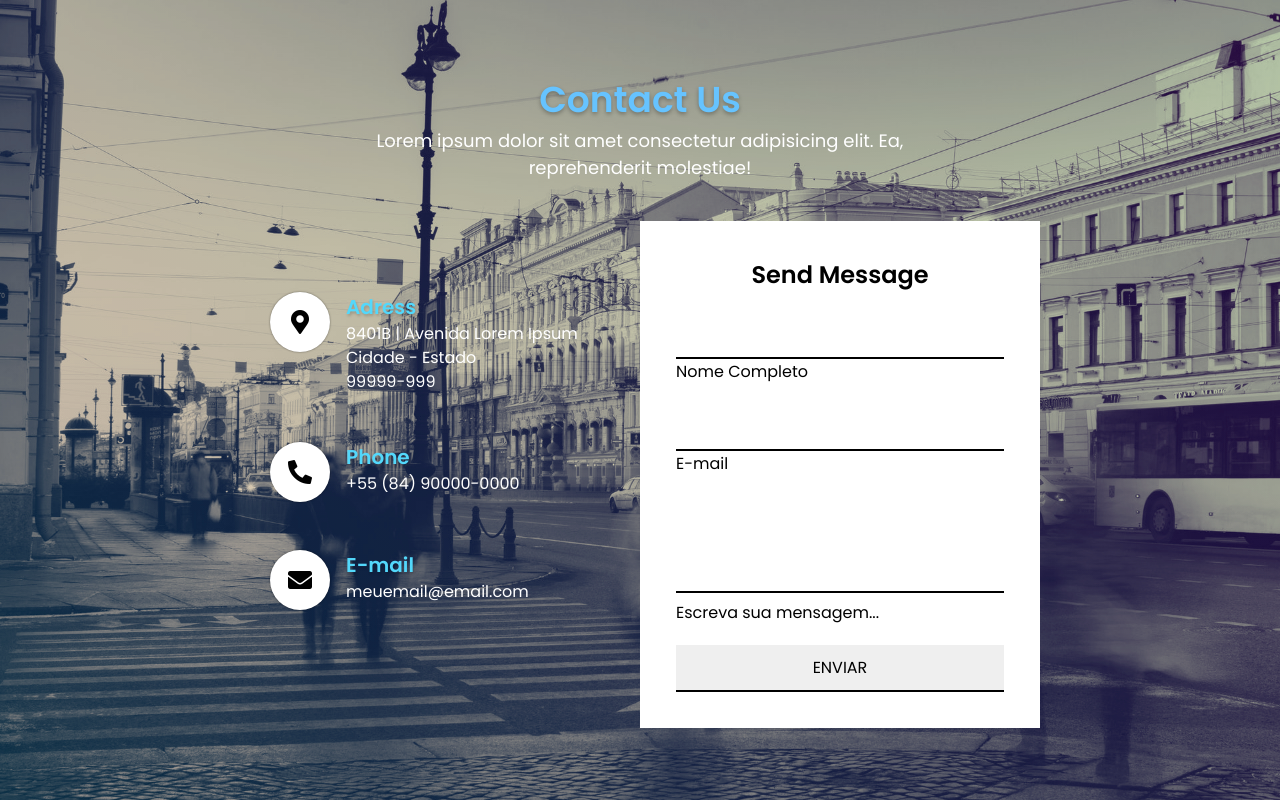
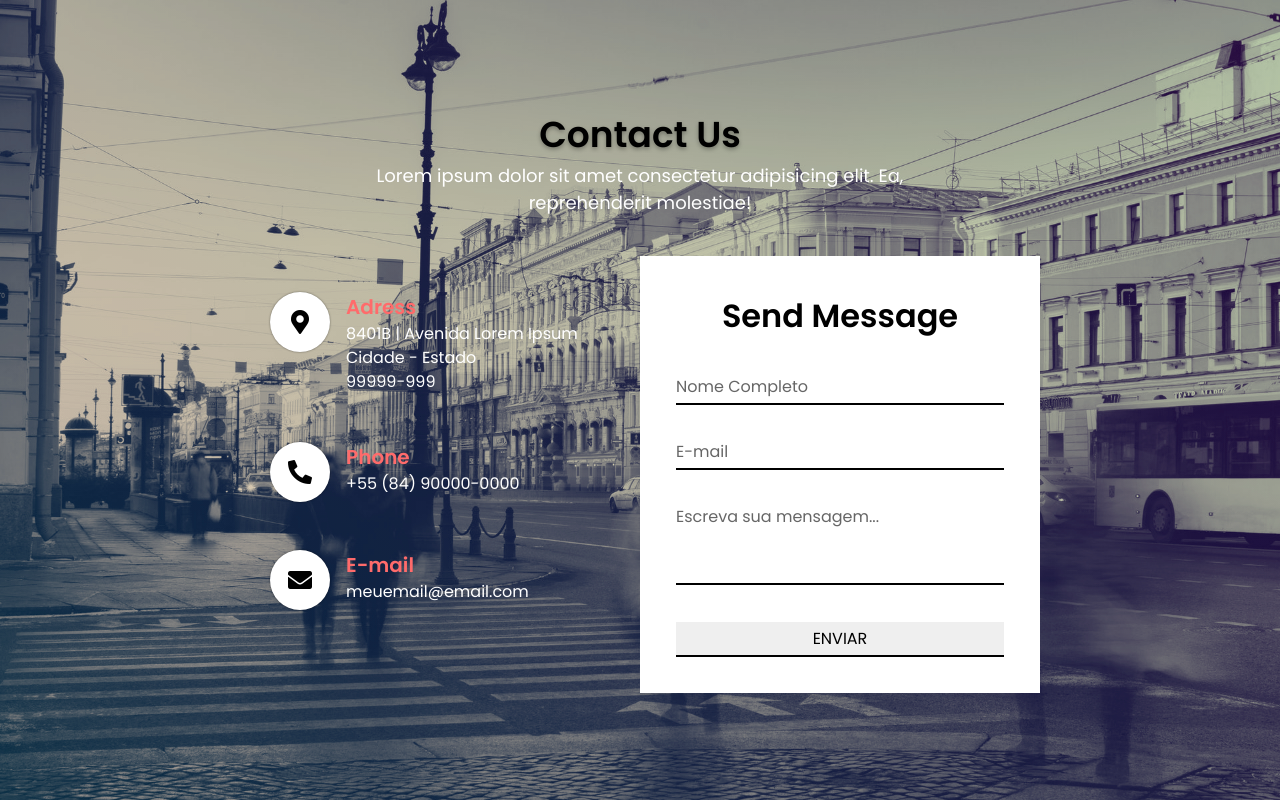
Before and after one commit to davihonorato/responsive-contact-us, a plain HTML site: page index.html in a window 1280 px wide. Drawn offline with Linux system fonts and the light colour scheme.

Commit message:
estilizando as labels

```diff
--- a/index.html
+++ b/index.html
@@ -58,8 +58,8 @@
                         <label for="email">E-mail</label>
                     </div>
                     <div class="input-box">
-                        <textarea name="message" id="message" rows="3"></textarea>
-                        <label for="message">Escreva sua mensagem...</label>
+                        <textarea id="message" rows="3" required></textarea>
+                        <label for="message" >Escreva sua mensagem...</label>
                     </div>
                     <div class="input-box">
                         <input type="submit" value="ENVIAR">
--- a/style.css
+++ b/style.css
@@ -47,7 +47,7 @@ body .imgBox img{
 .container .text-header h1 {
     font-size: 36px;
     font-weight: 600;
-    color: #66c3ff;
+    color: #000000;
     text-shadow: 0px 2px 4px rgba(0, 0, 0, 0.3);
 }
 
@@ -96,8 +96,7 @@ body .imgBox img{
 
 .container .content .content-box ul li h3 {
     text-decoration: none;
-    color: #53d8fb;
-    text-shadow: 1px 2px 3px rgba(0, 0, 0, 0.2);
+    color: #ff6b6b;
     font-size: 20px;
     font-weight: 600;
 }
@@ -118,24 +117,46 @@ body .imgBox img{
 }
 
 .container .content-form-box h2 {
-    font-size: 24px;
+    font-size: 32px;
+    color: #000000;
     margin: auto;
 }
 
 .container .content-form-box .input-box {
     position: relative;
     width: 100%;
+    margin-top: 20px;
 }
 
 .container .content-form-box .input-box input,
 .container .content-form-box .input-box textarea {
     width: 100%;
-    padding: 10px 0px;
     font-size: 16px;
-    margin-top: 20px;
+    padding: 4px 0px;
+    margin-top: 10px;
     box-sizing: border-box;
     border: none;
     outline: none;
     resize: none;
     border-bottom: 2px solid black;
 }
+
+.container .content-form-box .input-box label {
+    position: absolute;
+    left: 0;
+    color: #666;
+    padding: 6px 0px;
+    margin: 8px 0px;
+    font-size: 16px;
+    pointer-events: none;
+}
+
+.container .content-form-box .input-box input:focus ~ label,
+.container .content-form-box .input-box input:valid ~ label,
+.container .content-form-box .input-box textarea:focus ~ label,
+.container .content-form-box .input-box textarea:valid ~ label {
+    transform: translateY(-24px);
+    transition: all 0.5s ease;
+    font-size: 14px;
+    color: #ff6b6b;
+}
```
